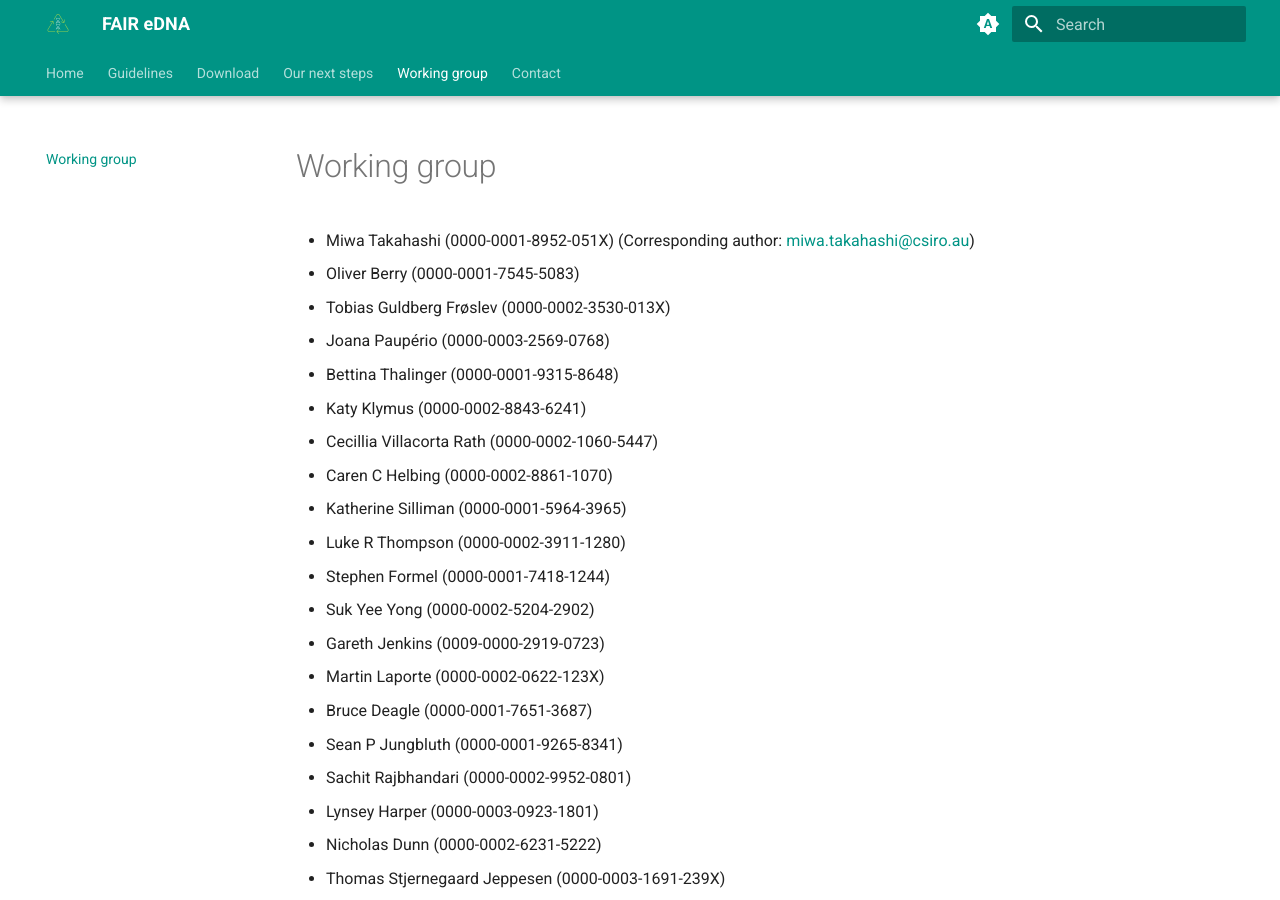
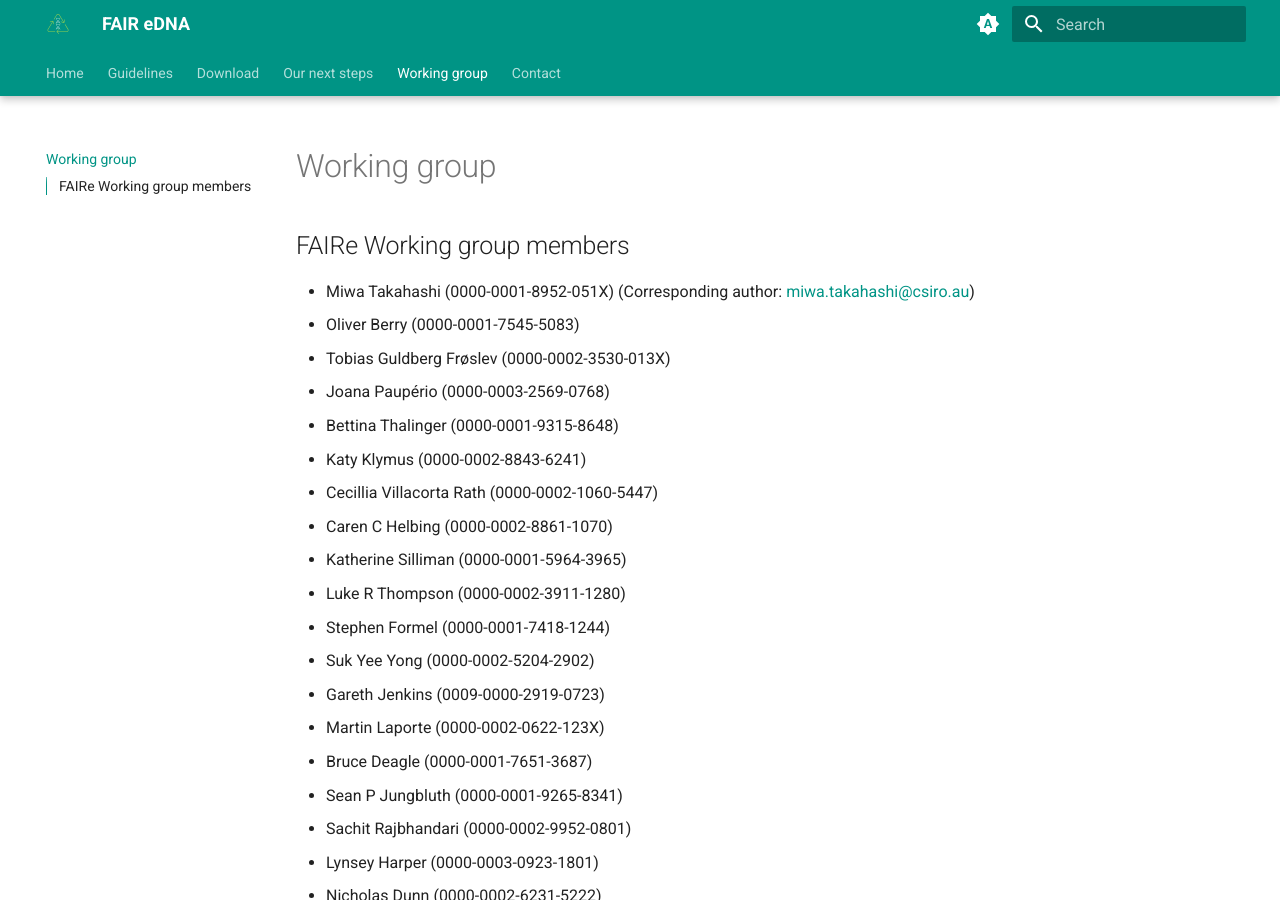
Before and after one commit to FAIR-eDNA/FAIR-eDNA.github.io, an MkDocs documentation site: the page built from docs/workinggroup.md, in a window 1280 px wide and 900 px high. Built offline with MkDocs 1.6.1 and Material for MkDocs 9.7.7, drawn with Linux system fonts in a browser that asks for light colours.

Commit message:
Update workinggroup.md

```diff
--- a/docs/workinggroup.md
+++ b/docs/workinggroup.md
@@ -1,4 +1,4 @@
-# Working group
+## FAIRe Working group members
 
 - Miwa Takahashi (0000-0001-8952-051X) (Corresponding author: <a href="mailto:miwa.takahashi@csiro.au">miwa.takahashi@csiro.au</a>)
 - Oliver Berry (0000-0001-7545-5083)
```
